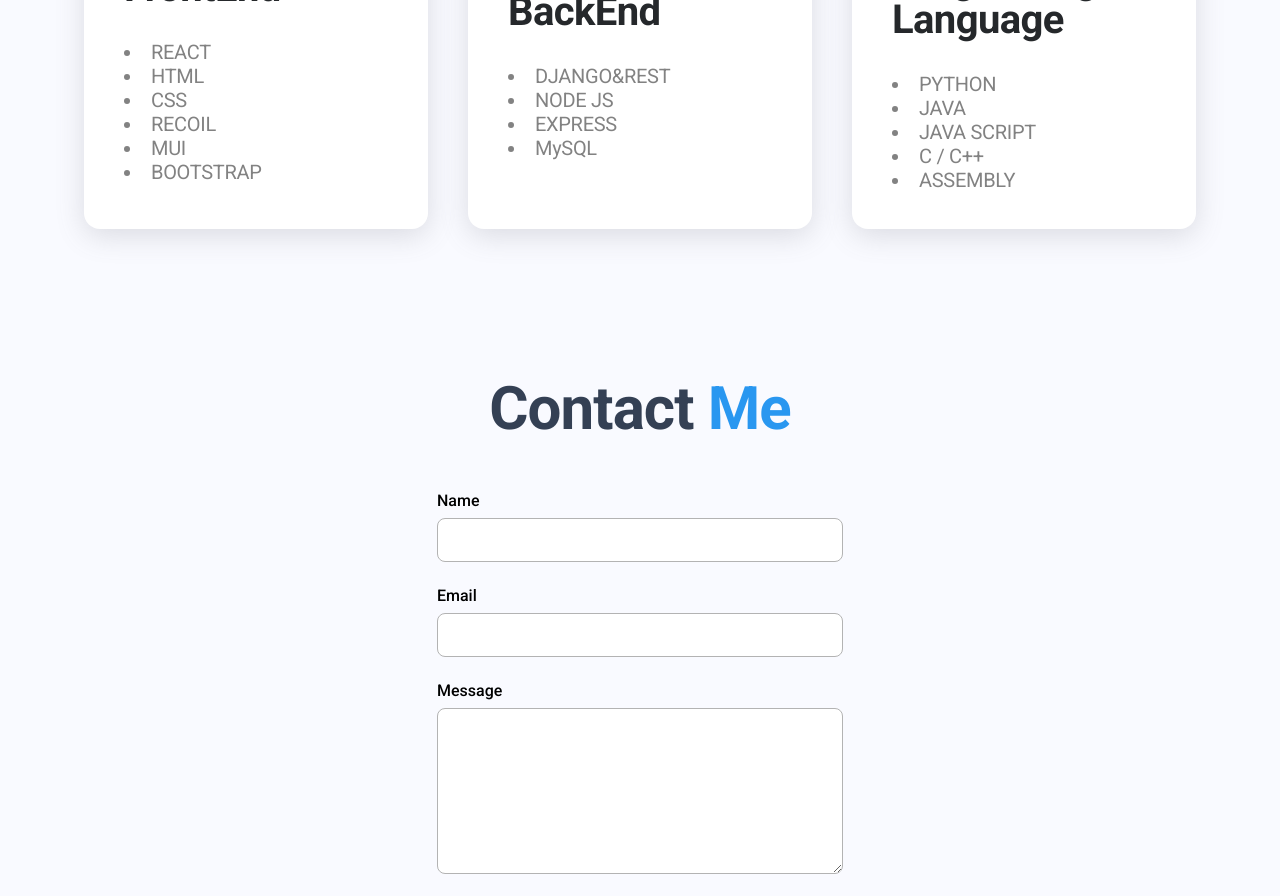
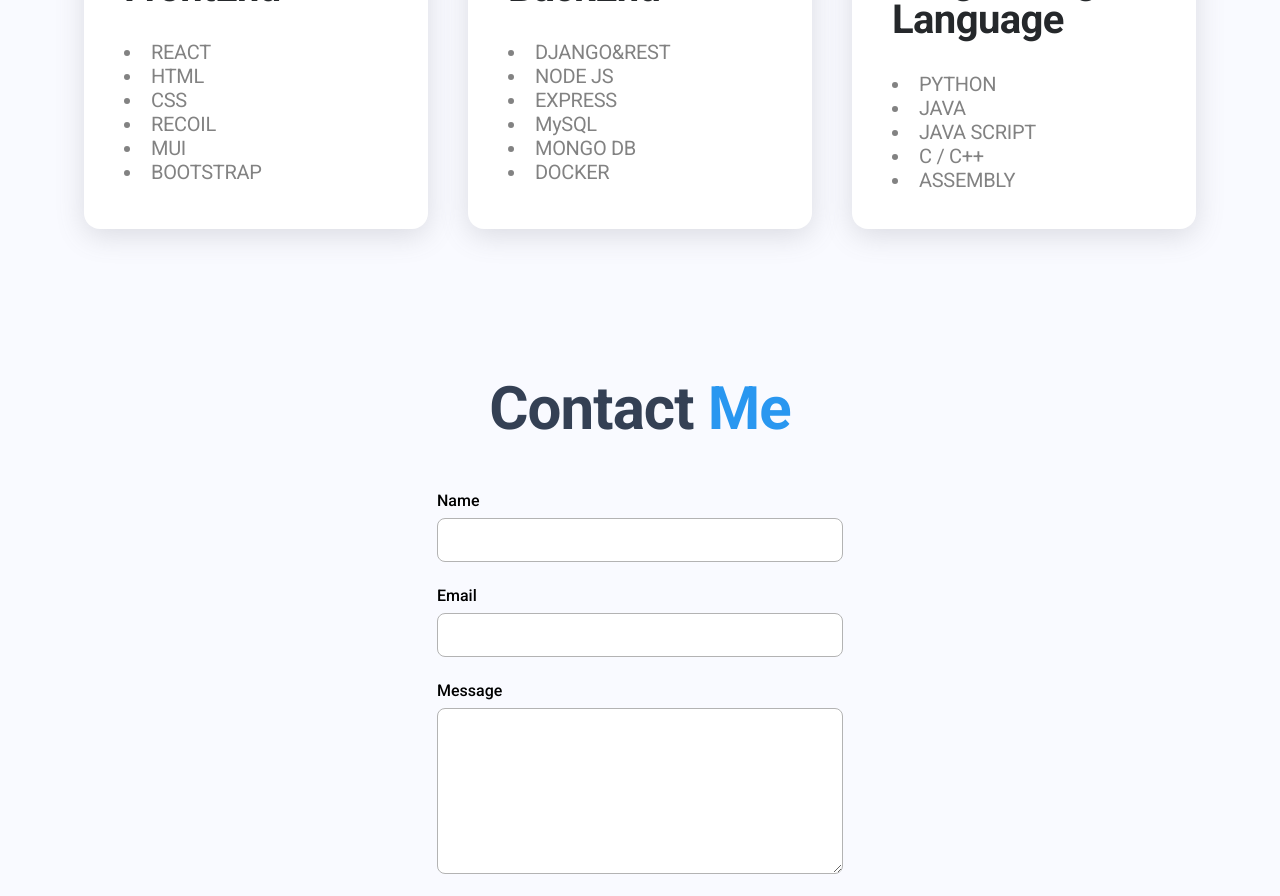
Before and after one commit to TamirBanay/my-personalSite, a React (Create React App) app in the folder my-personal-website/: page / in a window 1280 px wide. Shown: the part 6700-7596 px from the top of the page. Built offline with nearby package versions, Linux system fonts and the light colour scheme.

Commit message:
add MongoDB  and docker as skill

```diff
--- a/my-personal-website/src/componets/mySkills/Myskills.jsx
+++ b/my-personal-website/src/componets/mySkills/Myskills.jsx
@@ -32,6 +32,8 @@ function MySkills() {
             <li>NODE JS</li>
             <li>EXPRESS</li>
             <li>MySQL</li>
+            <li>MONGO DB</li>
+            <li>DOCKER</li>
           </div>
         </div>
         <div className="mySkills-boxs">
```
